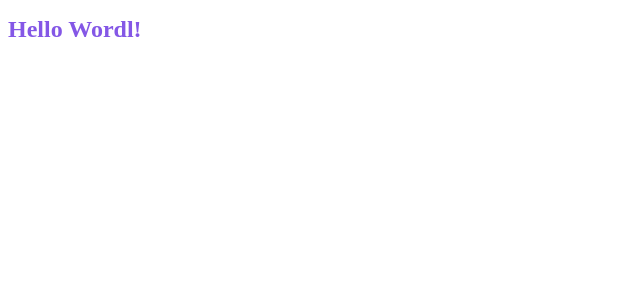
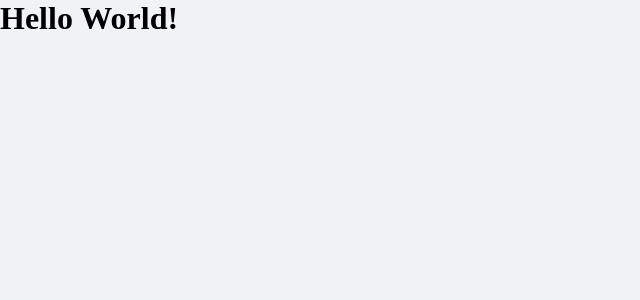
Before and after one commit to tostechbr/dtmoney-ignite, a React (Create React App) app: page / in a window 1280 px wide. Shown: the top 300 px of the page, without its empty margins (0-640 px from the left). Built offline with nearby package versions, Linux system fonts and the light colour scheme.

Commit message:
dt-money Ignite

```diff
--- a/public/index.html
+++ b/public/index.html
@@ -4,6 +4,9 @@
     <meta charset="UTF-8">
     <meta http-equiv="X-UA-Compatible" content="IE=edge">
     <meta name="viewport" content="width=[device-width], initial-scale=1.0">
+
+    <link rel="shortcut icon" href="favicon.png" type="image/png">
+
     <title>dt money</title>
 </head>
 <body>
--- a/src/App.tsx
+++ b/src/App.tsx
@@ -1,16 +1,13 @@
-import styled from 'styled-components'
+import { GlobalStyle } from "./styles/global";
 
-const Title = styled.h1`
-  font-size: 24px;
-  color: #8457e6;
-`
+
+
 
 export function App() {
   return (
     <div className="App">
-      <Title>
-        Hello Wordl!
-      </Title>
+        <h1>Hello World!</h1>
+        <GlobalStyle />
     </div>
   );
 }
--- /dev/null
+++ b/src/styles/global.ts
@@ -0,0 +1,43 @@
+import { createGlobalStyle } from 'styled-components'
+
+export const GlobalStyle = createGlobalStyle `
+    :root {
+        --background: #f0f2f5;
+        --red: #e52e4d;
+        --blue: #5429cc;
+
+        --blue-light: #6933ff;
+
+        --text-title: #363f5f;
+        --text-body: #969cb3;
+
+        --shape: #fff;
+    }
+
+    *{
+        margin: 0;
+        padding: 0;
+        box-sizing: border-box;
+    }
+
+    html {
+        @media (max-width: 1080){
+            font-size: 93.75%;
+        }
+        @media (max-width: 720px){
+            font-size: 87.5%;
+        }
+    }
+
+    body {
+        background: var(--background);
+        -webkit-font-smoothing: antialiased;
+    }
+    button {
+        cursor: pointer;
+    }
+    [disabled]{
+        opacity: 0,6;
+        cursor: not-allowed;
+    }
+`
```
Also changed, not shown: public/favicon.png (added).
